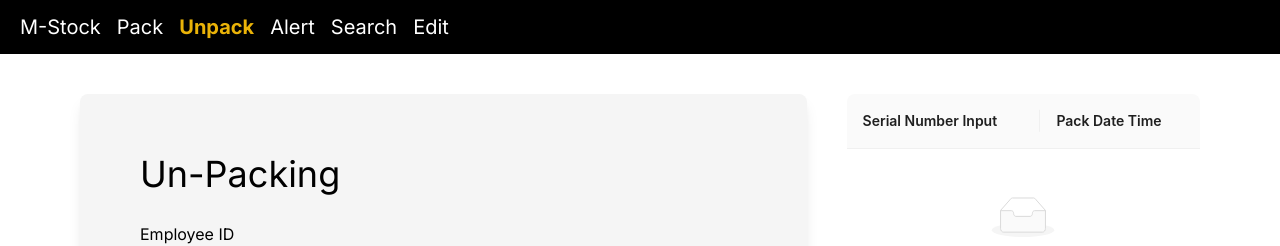
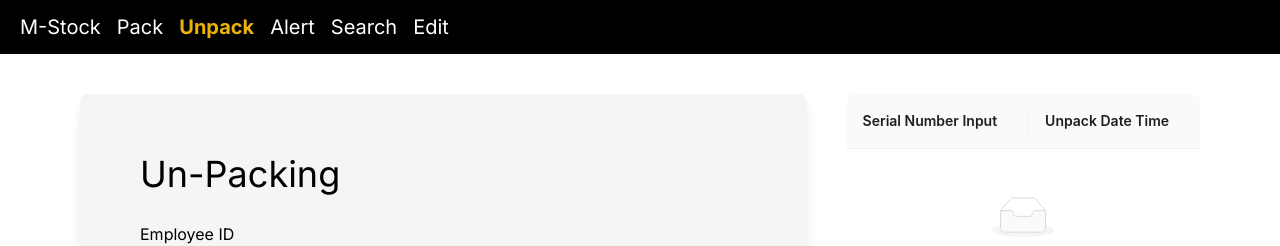
Before and after one commit to aingez/sts_safety_stock_coop_project, a Next.js app: page /unpack in a window 1280 px wide. Shown: the top 246 px of the page. Built offline with nearby package versions, Linux system fonts and the light colour scheme.

Commit message:
Update page.jsx

```diff
--- a/src/app/unpack/page.jsx
+++ b/src/app/unpack/page.jsx
@@ -191,7 +191,7 @@ export default function UnPackPage() {
             )}
           />
           <Table.Column
-            title="Pack Date Time"
+            title="Unpack Date Time"
             dataIndex="dateTime"
             key="dateTime"
             render={(_, __, index) => (
```
